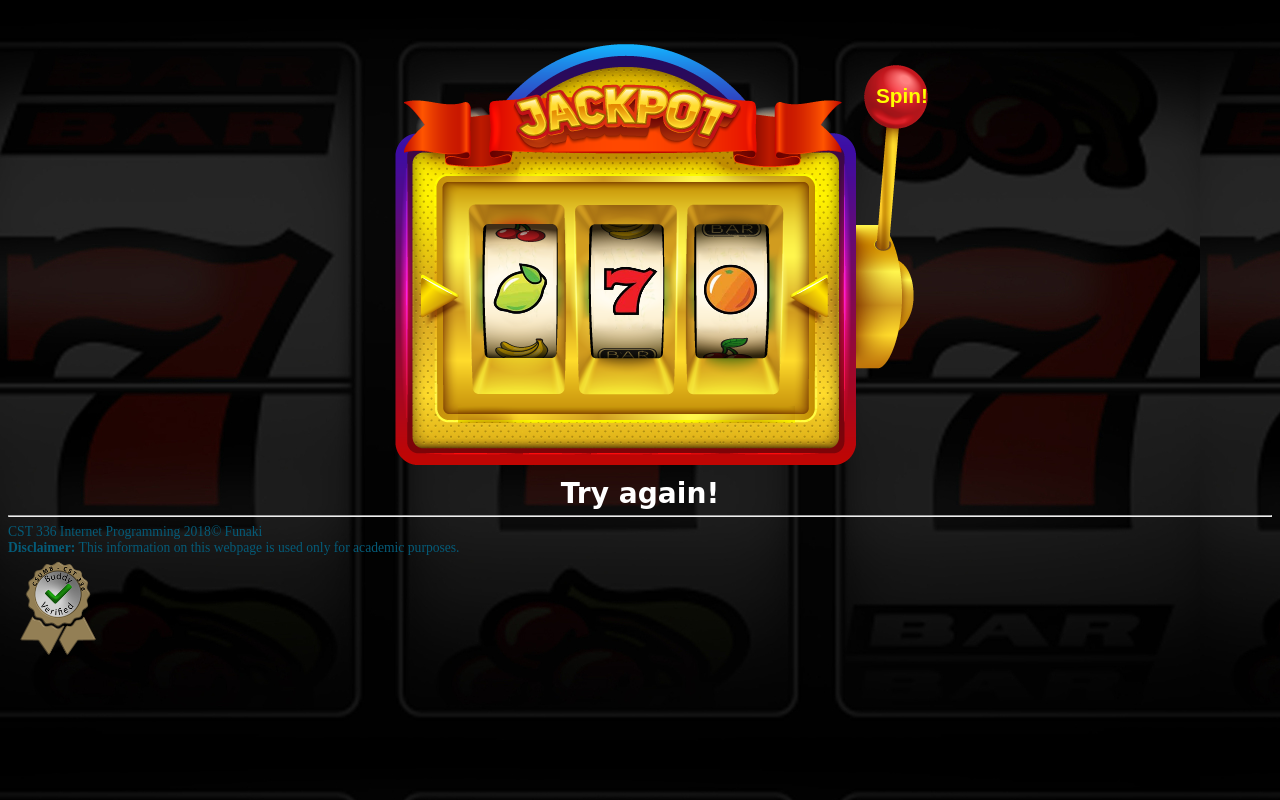
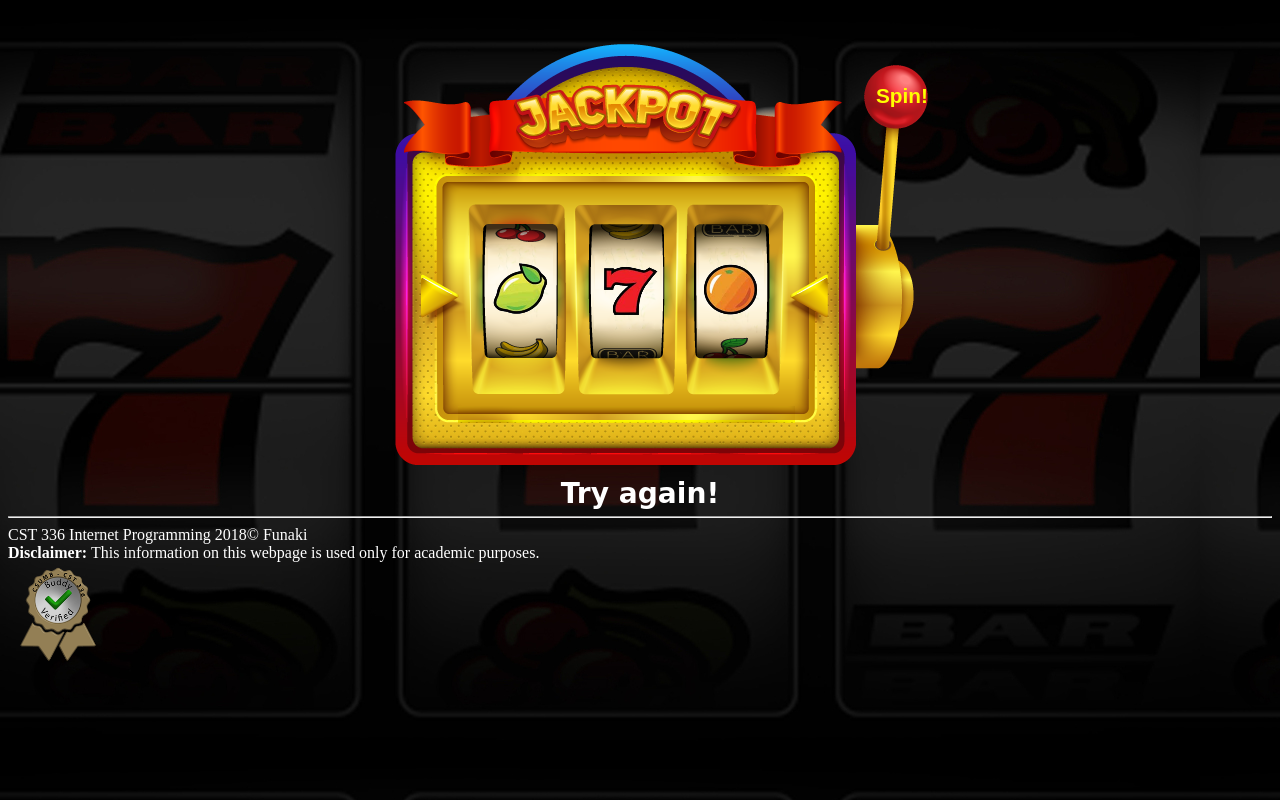
Before and after one commit to yfunaki/yfunaki, a PHP site: page /LABS/lab2/777/index.php in a window 1280 px wide. Run offline with PHP 8.4, Linux system fonts and the light colour scheme; some web fonts are replaced.

Commit message:
adding lab2

```diff
--- a/LABS/lab2/777/css/styles.css
+++ b/LABS/lab2/777/css/styles.css
@@ -10,10 +10,18 @@
         color: white;
 
     }
+
+    #badge {
+        float: left;
+        margin-left: auto;
+        margin-right: auto;
+    }
+
+
     footer {
                   clear: left;
-                  color: #055B78;
-                  font-size: 0.85em;
+                  color: white;
+                  font-size: 1.0em;
     }
 
     #main {
```
